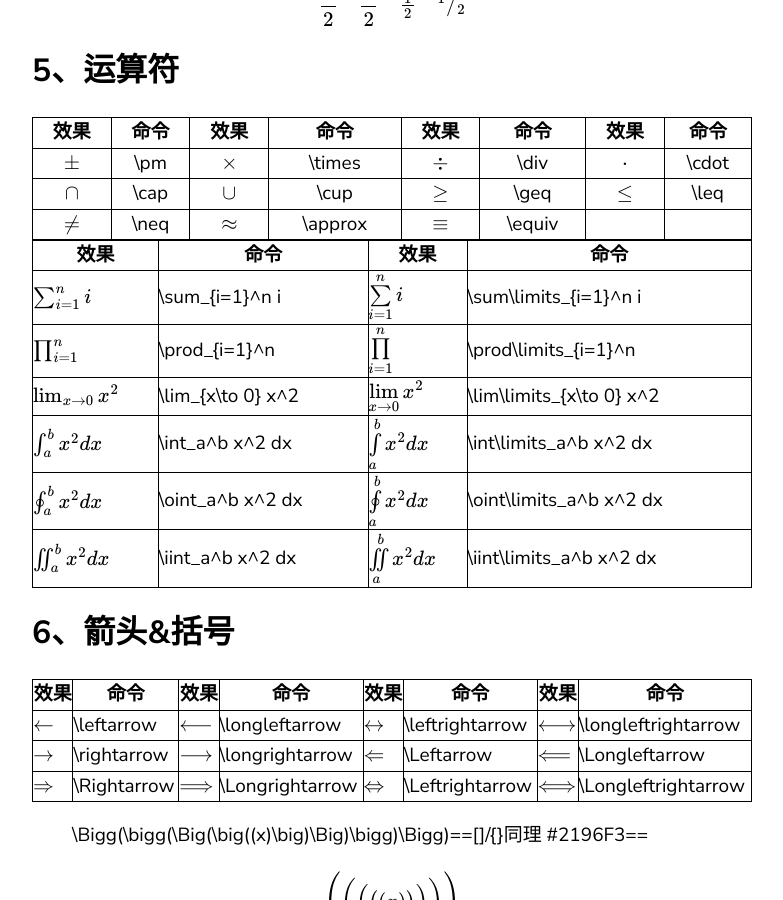
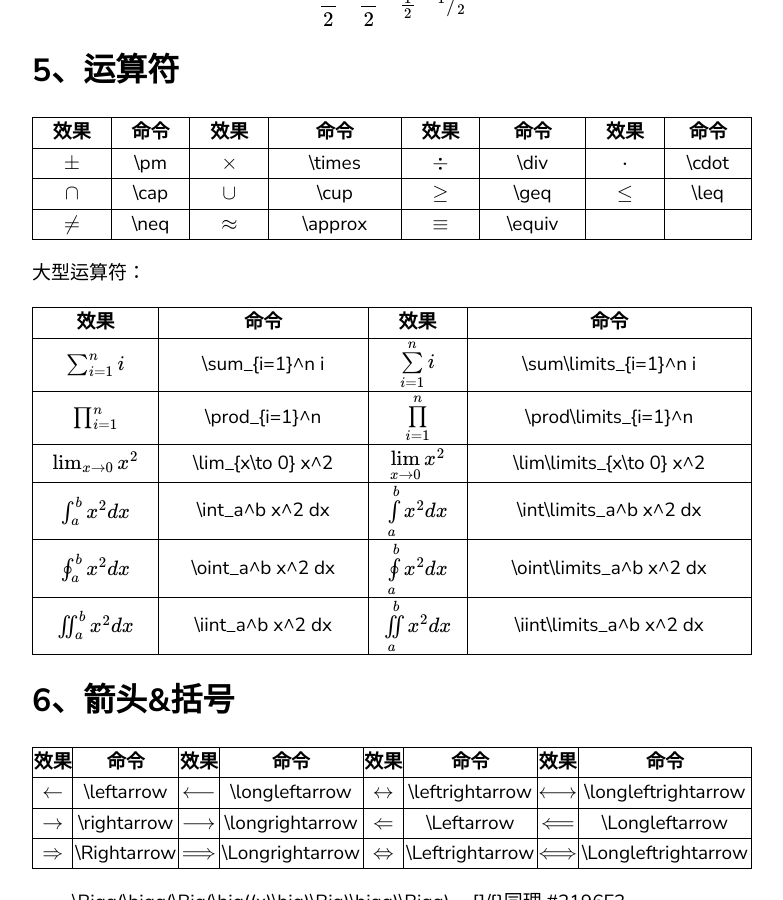
Before and after one commit to derek1998/blog.xiaoyuma, a Jekyll site: the page built from _posts/2019-11-24-Latex公式书写格式.md, in a window 1280 px wide and 900 px high, scrolled down 1878 px. Shown: the whole window, without its empty margins (68-851 px from the left). Built offline with Jekyll 4.4.1, drawn with Linux system fonts in a browser that asks for light colours; formulas are drawn with MathJax 3.

Commit message:
Update 2019-11-24-Latex公式书写格式.md

```diff
--- a/_posts/2019-11-24-Latex公式书写格式.md
+++ b/_posts/2019-11-24-Latex公式书写格式.md
@@ -56,8 +56,10 @@ $$\frac{1}{2} \quad \dfrac{1}{2} \quad \tfrac{1}{2} \quad ^1/_2 $$
 | $\cap$ | \cap | $\cup$ | \cup | $\geq$ |  \geq | $\leq$ | \leq |
 | $\neq$ |\neq | $\approx$ |  \approx | $\equiv$ |   \equiv |  |  |
 
+大型运算符：
+
 |效果|命令|效果|命令|
-| --- | --- | --- | --- |
+| :---: | :---: | :---: | :---: |
 | $\sum_{i=1}^ni$ | \sum_{i=1}^n i | $\sum\limits_{i=1}^ni$ | \sum\limits_{i=1}^n i |
 | $\prod_{i=1}^n$ | \prod_{i=1}^n | $\prod\limits_{i=1}^n$ | \prod\limits_{i=1}^n |
 | $\lim_{x\to 0} x^2$ | \lim_{x\to 0} x^2 | $\lim\limits_{x\to 0} x^2$ | \lim\limits_{x\to 0} x^2 |
@@ -68,7 +70,7 @@ $$\frac{1}{2} \quad \dfrac{1}{2} \quad \tfrac{1}{2} \quad ^1/_2 $$
 ## 6、箭头&括号
 
 |效果|命令|效果|命令|效果|命令|效果|命令|
-| --- | --- | --- | --- | --- | --- | --- | --- |
+| :---: | :---: | :---: | :---: | :---: | :---: | :---: | :---: |
 | $\leftarrow$ | \leftarrow | $\longleftarrow$ | \longleftarrow | $\leftrightarrow$ | \leftrightarrow | $\longleftrightarrow$ |\longleftrightarrow |
 | $\rightarrow$ | \rightarrow | $\longrightarrow$ |\longrightarrow | $\Leftarrow$ | \Leftarrow |$\Longleftarrow$ | \Longleftarrow |
 | $\Rightarrow$ | \Rightarrow | $\Longrightarrow$ |\Longrightarrow | $\Leftrightarrow$ | \Leftrightarrow | $\Longleftrightarrow$ |\Longleftrightarrow |
@@ -101,7 +103,7 @@ $$x_1,x_2,\dots,x_n \quad 1,2,\cdots,n \quad \vdots \quad \ddots$$
 # 二、矩阵
 
 |效果|命令|效果|命令|效果|命令|效果|命令|效果|命令|
-| --- | --- | --- | --- | --- | --- | --- | --- | --- | --- |
+| :---: | :---: | :---: | :---: | :---: | :---: | :---: | :---: | :---: | :---: |
 |$\begin{pmatrix} a & b \\ c & d \\ \end{pmatrix}$ | pmatrix | $\begin{bmatrix} a & b \\ c & d \\ \end{bmatrix}$ | bmatrix | $\begin{Bmatrix} a & b \\ c & d \\ \end{Bmatrix}$ | Bmatrix | $\begin{vmatrix} a & b \\ c & d \\ \end{vmatrix}$ | vmatrix | $\begin{Vmatrix} a & b \\ c & d \\ \end{Vmatrix}$ | Vmatrix |
 
 >行间矩阵：This is a little matrix$ (\begin{smallmatrix} a & b \\ c & d \\ \end{smallmatrix}) $.
@@ -170,7 +172,7 @@ $$y=\begin{cases}
 # 四、字母字体
 
 |效果|命令|效果|命令|效果|命令|效果|命令|
-| --- | --- | --- | --- | --- | --- | --- | --- |
+| :---: | :---: | :---: | :---: | :---: | :---: | :---: | :---: |
 | $ABCD$ | 缺省 | $\mathbf{ABCD}$ | \mathbf | $\mathrm{ABCD}$ | \mathrm | $\mathit{ABCD}$ | \mathit |
 | $\mathsf{ABCD}$ | \mathsf | $\mathbb{ABCD}$ | \mathbb | $\mathtt{ABCD}$ | \mathtt | $\mathfrak{ABCD}$ | \mathfrak |
 | $\mathcal{ABCD}$ | \mathcal | $\mathscr{ABCD}$ | \mathscr |  |  |  |  |
```
